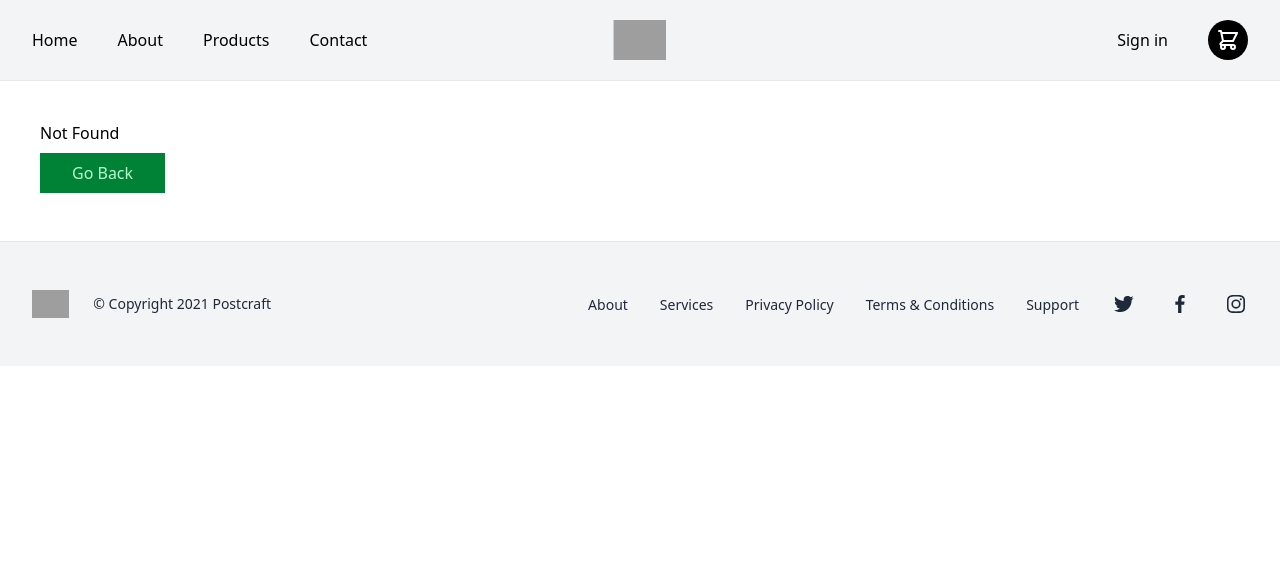
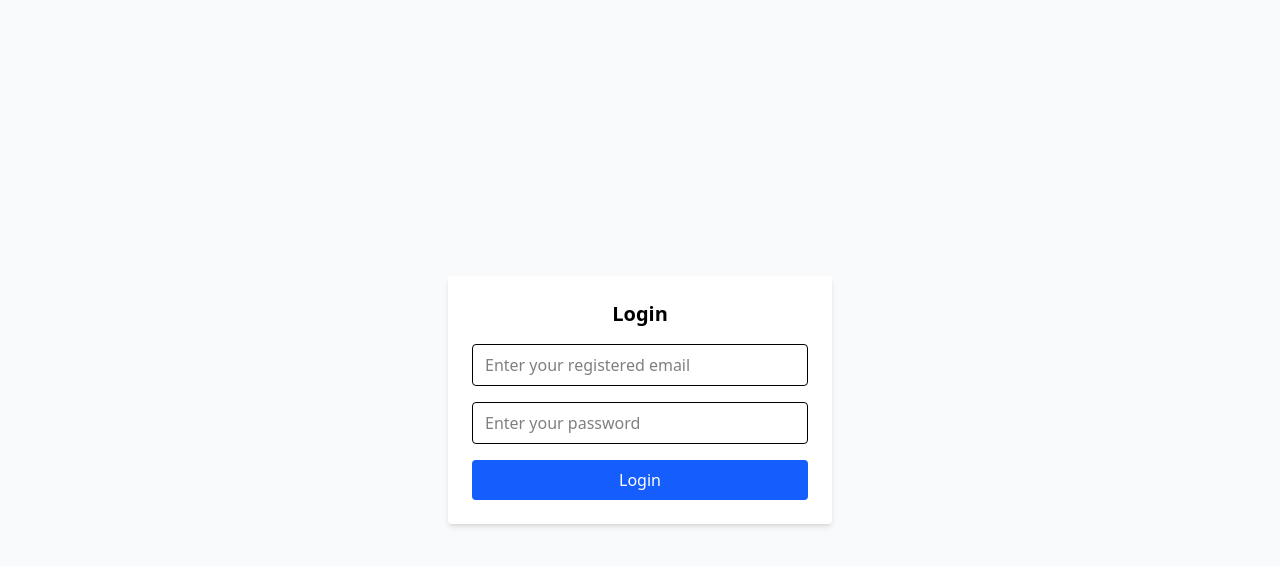
Before and after one commit to designervenkat/vit-angular-dev, an Angular app: page /login in a window 1280 px wide. Before the commit this address had no page. Shown: the top 566 px of the page. Built offline with nearby package versions, Linux system fonts and the light colour scheme; grey boxes are pictures that could not be loaded.

Commit message:
protected routes

```diff
--- a/src/app/app.routes.ts
+++ b/src/app/app.routes.ts
@@ -7,8 +7,12 @@ import { Contact } from './contact/contact';
 import { Layout } from './shared/layout/layout';
 import { Notfound } from './shared/notfound/notfound';
 import { ProductDetails } from './product-details/product-details';
+import { Login } from './auth/login/login';
+import { Dashboard } from './dashboard/dashboard';
+import { AuthGaurd } from './gaurds/auth-gaurd-guard';
 
 export const routes: Routes = [
+  { path: 'login', component: Login },
   {
     path: '',
     component: Layout,
@@ -18,7 +22,12 @@ export const routes: Routes = [
       { path: 'products', component: Product },
       { path: 'products/:id', component: ProductDetails },
       { path: 'contact', component: Contact },
-      { path: '**', component: Notfound },
     ],
   },
+  {
+    path: 'dashboard',
+    component: Dashboard,
+    canActivate: [AuthGaurd],
+  },
+  { path: '**', component: Notfound },
 ];
--- /dev/null
+++ b/src/app/auth/login/login.html
@@ -0,0 +1,25 @@
+<div class="h-screen flex items-center justify-center bg-gray-50">
+  <div class="p-6 bg-white rounded shadow-md w-96 space-y-4">
+    <h2 class="text-xl font-semibold text-center">Login</h2>
+
+    <input
+      [(ngModel)]="email"
+      type="email"
+      placeholder="Enter your registered email"
+      class="w-full px-3 py-2 border rounded"
+    />
+    <input
+      [(ngModel)]="password"
+      type="text"
+      placeholder="Enter your password"
+      class="w-full px-3 py-2 border rounded"
+    />
+    <button
+      (click)="handleLogin()"
+      type="button"
+      class="w-full py-2 bg-blue-600 text-white rounded hover:bg-blue-700"
+    >
+      Login
+    </button>
+  </div>
+</div>
--- /dev/null
+++ b/src/app/auth/login/login.ts
@@ -0,0 +1,27 @@
+import { CommonModule } from '@angular/common';
+import { Component } from '@angular/core';
+import { FormsModule } from '@angular/forms';
+import { Router, RouterModule } from '@angular/router';
+
+@Component({
+  selector: 'app-login',
+  standalone: true,
+  imports: [CommonModule, RouterModule, FormsModule],
+  templateUrl: './login.html',
+  styleUrl: './login.css',
+})
+export class Login {
+  email: string = '';
+  password: string = '';
+
+  constructor(private router: Router) {}
+
+  handleLogin() {
+    if (this.email === 'john@example.com' && this.password === '1234') {
+      localStorage.setItem('isLoggedIn', 'true');
+      this.router.navigate(['/dashboard']);
+    } else {
+      alert('Invalid Credentials');
+    }
+  }
+}
--- /dev/null
+++ b/src/app/dashboard/dashboard.html
@@ -0,0 +1,20 @@
+<div class="flex h-screen">
+  <aside class="w-64 bg-gray-800 text-white p-4">
+    <h3 class="text-lg font-bold">Sidebar</h3>
+    <ul>
+      <li class="mt-4">
+        <a href="#" class="hover:underline">Dashboard</a>
+      </li>
+      <li><a href="#" class="hover:underline">Settings</a></li>
+    </ul>
+  </aside>
+  <main class="flex-1 p-6 bg-gray-100">
+    <h1 class="text-2xl font-bold">Welcome to Dashboard</h1>
+    <button
+      (click)="handleLogout()"
+      class="mt-4 px-4 py-2 bg-red-500 text-white rounded"
+    >
+      Logout
+    </button>
+  </main>
+</div>
--- /dev/null
+++ b/src/app/dashboard/dashboard.ts
@@ -0,0 +1,14 @@
+import { Component } from '@angular/core';
+
+@Component({
+  selector: 'app-dashboard',
+  imports: [],
+  templateUrl: './dashboard.html',
+  styleUrl: './dashboard.css',
+})
+export class Dashboard {
+  handleLogout() {
+    localStorage.removeItem('isLoggedIn');
+    location.href = '/login';
+  }
+}
--- /dev/null
+++ b/src/app/gaurds/auth-gaurd-guard.ts
@@ -0,0 +1,16 @@
+import { Injectable } from '@angular/core';
+import { CanActivate, Router } from '@angular/router';
+
+@Injectable({ providedIn: 'root' })
+export class AuthGaurd implements CanActivate {
+  constructor(private router: Router) {}
+
+  canActivate(): boolean {
+    const isLoggedIn = localStorage.getItem('isLoggedIn');
+    if (!isLoggedIn) {
+      this.router.navigate(['/login']);
+      return false;
+    }
+    return true;
+  }
+}
--- a/src/app/shared/header/header.html
+++ b/src/app/shared/header/header.html
@@ -22,6 +22,14 @@
             class="text-base font-medium text-black"
           >
             Products
+          </a>
+
+          <a
+            routerLink="/dashboard"
+            title=""
+            class="text-base font-medium text-black"
+          >
+            Dashboard
           </a>
 
           <a
```
Also changed, not shown: src/app/auth/login/login.css (added), src/app/dashboard/dashboard.css (added).
